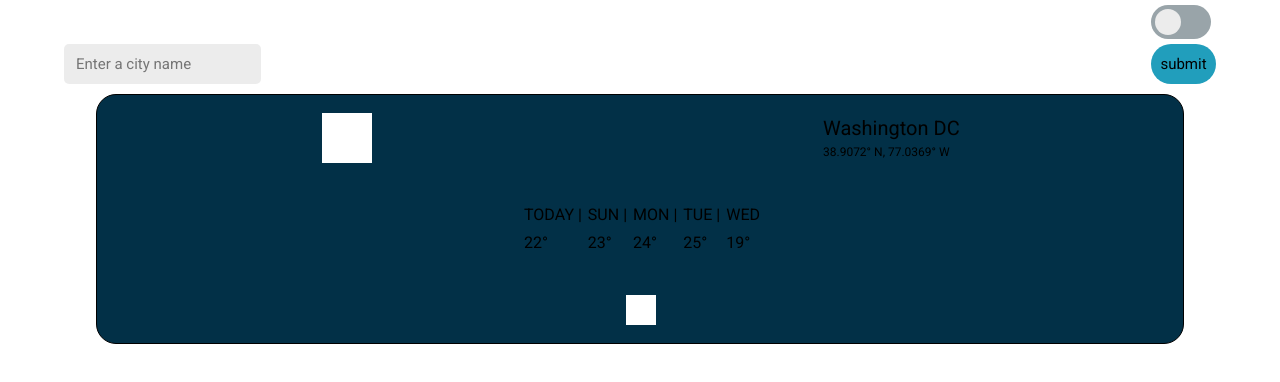
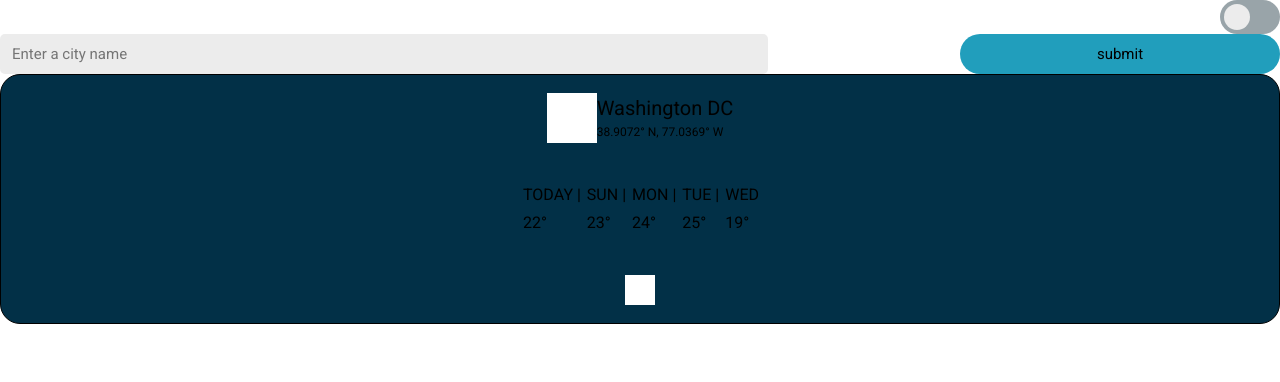
Before and after one commit to anavarro99dev/AGILE-proyect-vue3, a Vue app: page / in a window 1280 px wide. Shown: the top 382 px of the page. Built offline with nearby package versions, Linux system fonts and the light colour scheme.

Commit message:
Card#6 Options#3 Corecciones bases

```diff
--- a/src/components/Card.vue
+++ b/src/components/Card.vue
@@ -42,9 +42,7 @@
   background-color: #023047;
   border: solid 0.1rem #000000;
   border-radius: 2rem;
-  width: 85vw;
   height: 25rem;
-  margin: 1rem auto;
 }
 
 .card-header {
@@ -67,8 +65,6 @@
 
 .card--body {
   font-size: 1.6rem;
-  table {
-  }
   span {
     margin-left: 0.2rem;
   }
--- a/src/components/Options.vue
+++ b/src/components/Options.vue
@@ -18,21 +18,19 @@ import Switch from "./Switch.vue";
 
 <style lang="scss" scoped>
 .option-container {
-  width: 90vw;
   margin: 0 auto;
   font-size: 1.5rem;
 }
 .option--units-select {
   display: flex;
   justify-content: flex-end;
-  padding: 0.5rem 0.5rem;
 }
 .option--city {
   display: flex;
   justify-content: space-between;
   button {
+    flex-basis: 25%;
     background-color: #219ebc;
-    width: 6.5rem;
     height: 4rem;
     border: none;
     border-radius: 2rem;
@@ -42,6 +40,7 @@ import Switch from "./Switch.vue";
   border-style: none;
   background-color: #ecececfa;
   height: 4rem;
+  flex-basis: 60%;
   border-radius: 0.5rem;
   display: flex;
   align-items: center;
```
